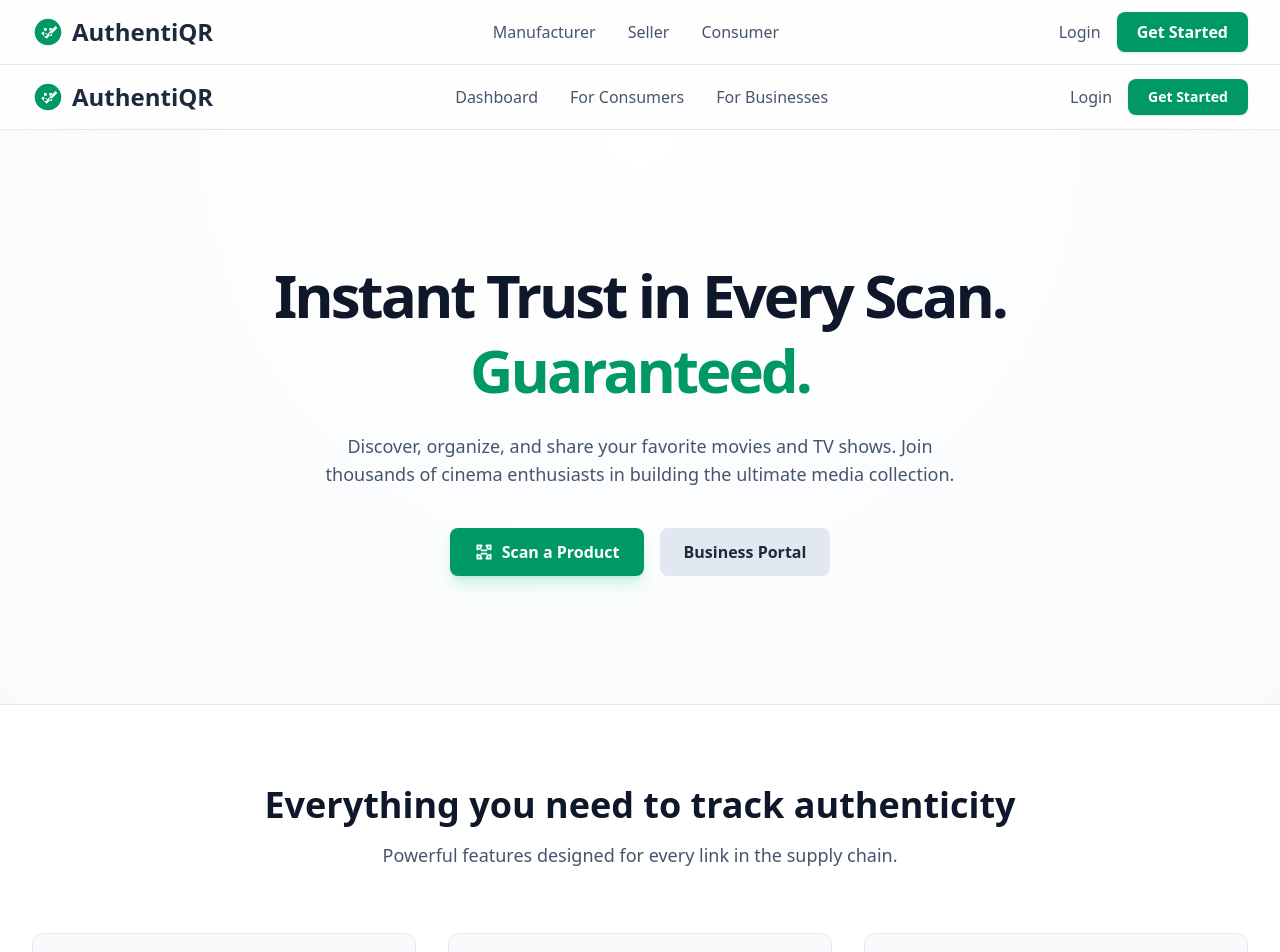
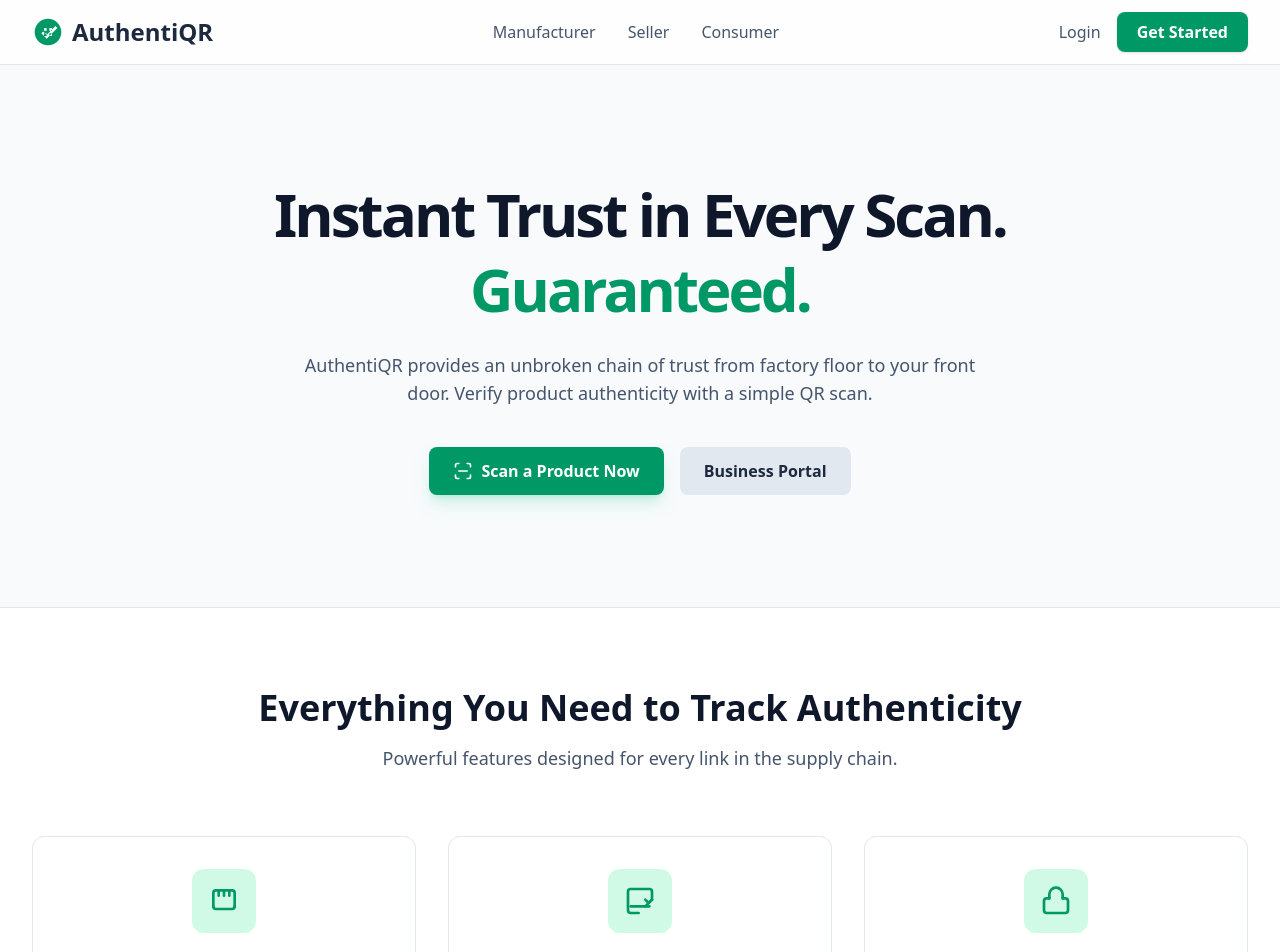
Before and after one commit to avanishshaw/Product-Identification, a React (Vite) app in the folder frontend/: page / in a window 1280 px wide. Shown: the top 952 px of the page. Built offline with nearby package versions, Linux system fonts and the light colour scheme.

Commit message:
Adressed the nav bar issue

```diff
--- a/frontend/src/pages/HomePage.jsx
+++ b/frontend/src/pages/HomePage.jsx
@@ -1,139 +1,65 @@
 import React from 'react';
+import { Link } from 'react-router-dom';
 
-// --- SVG Icons (for demonstration in a single file) ---
+// --- SVG Icons ---
+const ScanIcon = () => ( <svg xmlns="http://www.w3.org/2000/svg" width="24" height="24" viewBox="0 0 24 24" fill="none" stroke="currentColor" strokeWidth="2" strokeLinecap="round" strokeLinejoin="round" className="h-5 w-5"><path d="M3 7V5a2 2 0 0 1 2-2h2" /><path d="M17 3h2a2 2 0 0 1 2 2v2" /><path d="M21 17v2a2 2 0 0 1-2 2h-2" /><path d="M7 21H5a2 2 0 0 1-2-2v-2" /><path d="M7 12h10"/></svg> );
+const ManufacturerIcon = () => ( <svg xmlns="http://www.w3.org/2000/svg" width="24" height="24" viewBox="0 0 24 24" fill="none" stroke="currentColor" strokeWidth="2" strokeLinecap="round" strokeLinejoin="round" className="h-8 w-8 text-emerald-600"><path d="M20 16V6a2 2 0 0 0-2-2H6a2 2 0 0 0-2 2v10" /><path d="M20 16a2 2 0 0 1-2 2H6a2 2 0 0 1-2-2" /><path d="M16 4v4" /><path d="M8 4v4" /><path d="M12 4v4" /></svg> );
+const SellerIcon = () => ( <svg xmlns="http://www.w3.org/2000/svg" width="24" height="24" viewBox="0 0 24 24" fill="none" stroke="currentColor" strokeWidth="2" strokeLinecap="round" strokeLinejoin="round" className="h-8 w-8 text-emerald-600"><path d="M21 11V5a2 2 0 0 0-2-2H5a2 2 0 0 0-2 2v14a2 2 0 0 0 2 2h6" /><path d="M5 16h14" /><path d="M16 11l2.5 2.5L21 11" /><path d="m16 16 5-5" /></svg> );
+const ConsumerIcon = () => ( <svg xmlns="http://www.w3.org/2000/svg" width="24" height="24" viewBox="0 0 24 24" fill="none" stroke="currentColor" strokeWidth="2" strokeLinecap="round" strokeLinejoin="round" className="h-8 w-8 text-emerald-600"><path d="M7 10V7a5 5 0 0 1 10 0v3" /><path d="M17 10h2a2 2 0 0 1 2 2v7a2 2 0 0 1-2 2H5a2 2 0 0 1-2-2v-7a2 2 0 0 1 2-2h2" /></svg> );
 
-const LogoIcon = () => (
-    <svg className="h-8 w-8 text-emerald-600" xmlns="http://www.w3.org/2000/svg" viewBox="0 0 24 24" fill="currentColor">
-        <path d="M12 2C6.48 2 2 6.48 2 12s4.48 10 10 10 10-4.48 10-10S17.52 2 12 2zm-1 15l-4-4 1.41-1.41L11 14.17l6.59-6.59L19 9l-8 8zM9 9h2v2H9zm4 0h2v2h-2zm-4 4h2v2H9zm4 0h2v2h-2z" />
-    </svg>
-);
 
-const ScanIcon = () => (
-    <svg xmlns="http://www.w3.org/2000/svg" width="24" height="24" viewBox="0 0 24 24" fill="none" stroke="currentColor" strokeWidth="2" strokeLinecap="round" strokeLinejoin="round" className="h-5 w-5">
-        <path d="M4 4h4v4H4z" /><path d="M16 4h4v4h-4z" /><path d="M4 16h4v4H4z" /><path d="M16 16h4v4h-4z" /><path d="M9 4v1" /><path d="M15 4v1" /><path d="M9 20v-1" /><path d="M15 20v-1" /><path d="M4 9h1" /><path d="M4 15h1" /><path d="M20 9h-1" /><path d="M20 15h-1" /><path d="M9 10h6" /><path d="M9 14h6" />
-    </svg>
-);
-
-const ManufacturerIcon = () => (
-    <svg xmlns="http://www.w3.org/2000/svg" width="24" height="24" viewBox="0 0 24 24" fill="none" stroke="currentColor" strokeWidth="2" strokeLinecap="round" strokeLinejoin="round" className="h-6 w-6"><path d="M20 16V6a2 2 0 0 0-2-2H6a2 2 0 0 0-2 2v10" /><path d="M20 16a2 2 0 0 1-2 2H6a2 2 0 0 1-2-2" /><path d="M16 4v4" /><path d="M8 4v4" /><path d="M12 4v4" /></svg>
-);
-
-const SellerIcon = () => (
-    <svg xmlns="http://www.w3.org/2000/svg" width="24" height="24" viewBox="0 0 24 24" fill="none" stroke="currentColor" strokeWidth="2" strokeLinecap="round" strokeLinejoin="round" className="h-6 w-6"><path d="M21 11V5a2 2 0 0 0-2-2H5a2 2 0 0 0-2 2v14a2 2 0 0 0 2 2h6" /><path d="M5 16h14" /><path d="M16 11l2.5 2.5L21 11" /><path d="m16 16 5-5" /></svg>
-);
-
-const ConsumerIcon = () => (
-    <svg xmlns="http://www.w3.org/2000/svg" width="24" height="24" viewBox="0 0 24 24" fill="none" stroke="currentColor" strokeWidth="2" strokeLinecap="round" strokeLinejoin="round" className="h-6 w-6"><path d="M7 10V7a5 5 0 0 1 10 0v3" /><path d="M17 10h2a2 2 0 0 1 2 2v7a2 2 0 0 1-2 2H5a2 2 0 0 1-2-2v-7a2 2 0 0 1 2-2h2" /></svg>
-);
-
-// --- Individual Section Components ---
-
-const Header = () => (
-    <header className="bg-white/80 backdrop-blur-md sticky top-0 z-50 border-b border-slate-200">
-        <nav className="container mx-auto px-4 lg:px-8">
-            <div className="flex items-center justify-between h-16">
-                <a href="#" className="flex items-center space-x-2">
-                    <LogoIcon />
-                    <span className="text-2xl font-bold text-slate-800">AuthentiQR</span>
-                </a>
-                <div className="hidden md:flex items-center space-x-8">
-                    <a href="#" className="text-slate-600 hover:text-emerald-600 font-medium">Dashboard</a>
-                    <a href="#" className="text-slate-600 hover:text-emerald-600 font-medium">For Consumers</a>
-                    <a href="#" className="text-slate-600 hover:text-emerald-600 font-medium">For Businesses</a>
-                </div>
-                <div className="flex items-center space-x-4">
-                    <a href="#" className="hidden md:block text-slate-600 hover:text-emerald-600 font-medium">Login</a>
-                    <a href="#" className="bg-emerald-600 hover:bg-emerald-700 text-white px-5 py-2 rounded-lg font-semibold text-sm shadow-sm transition-colors">Get Started</a>
-                </div>
-            </div>
-        </nav>
-    </header>
-);
-
-const HeroSection = () => (
-    <section className="py-20 md:py-32 text-center hero-gradient">
+const HomePage = () => {
+    return (
+        <div>
+            {/* Hero Section */}
+            <section className="text-center py-20 md:py-28">
                 <h1 className="text-4xl md:text-6xl font-extrabold text-slate-900 leading-tight tracking-tighter">
                     Instant Trust in Every Scan.
                     <span className="block text-emerald-600">Guaranteed.</span>
                 </h1>
                 <p className="mt-6 max-w-2xl mx-auto text-lg text-slate-600">
-            Discover, organize, and share your favorite movies and TV shows. Join thousands of cinema enthusiasts in building the ultimate media collection.
+                    AuthentiQR provides an unbroken chain of trust from factory floor to your front door. Verify product authenticity with a simple QR scan.
                 </p>
                 <div className="mt-10 flex justify-center items-center gap-x-4">
-            <a href="#" className="btn-primary shadow-lg shadow-emerald-500/20 px-6 py-3 rounded-lg font-semibold flex items-center space-x-2">
+                    <Link to="/consumer/verify" className="btn-primary shadow-lg shadow-emerald-500/20 px-6 py-3 rounded-lg font-semibold">
                         <ScanIcon />
-                <span>Scan a Product</span>
-            </a>
-            <a href="#" className="btn-secondary px-6 py-3 rounded-lg font-semibold">
+                        <span>Scan a Product Now</span>
+                    </Link>
+                    <Link to="/manufacturer" className="btn-secondary px-6 py-3 rounded-lg font-semibold">
                         Business Portal
-            </a>
+                    </Link>
                 </div>
             </section>
-);
 
-const FeaturesSection = () => (
-    <section className="py-20 bg-white border-t border-slate-200">
+            {/* Features Section */}
+            <section className="py-20 bg-white border-y border-slate-200">
                 <div className="container mx-auto px-4 lg:px-8">
                     <div className="text-center">
-                <h2 className="text-3xl md:text-4xl font-extrabold text-slate-900">Everything you need to track authenticity</h2>
+                        <h2 className="text-3xl md:text-4xl font-extrabold text-slate-900">Everything You Need to Track Authenticity</h2>
                         <p className="mt-4 max-w-2xl mx-auto text-lg text-slate-600">
                             Powerful features designed for every link in the supply chain.
                         </p>
                     </div>
                     <div className="mt-16 grid md:grid-cols-3 gap-8">
-                <div className="feature-card bg-slate-50 rounded-xl p-8 border border-slate-200">
-                    <div className="inline-block bg-emerald-100 text-emerald-600 p-3 rounded-xl">
-                        <ManufacturerIcon />
-                    </div>
+                        <div className="feature-card text-center">
+                            <div className="inline-block bg-emerald-100 p-4 rounded-xl"> <ManufacturerIcon /> </div>
                             <h3 className="mt-4 text-xl font-bold text-slate-900">For Manufacturers</h3>
                             <p className="mt-2 text-slate-600">Generate unique, secure QR codes for each product at the source and start its verifiable journey.</p>
                         </div>
-                <div className="feature-card bg-slate-50 rounded-xl p-8 border border-slate-200">
-                    <div className="inline-block bg-emerald-100 text-emerald-600 p-3 rounded-xl">
-                        <SellerIcon />
-                    </div>
+                        <div className="feature-card text-center">
+                            <div className="inline-block bg-emerald-100 p-4 rounded-xl"> <SellerIcon /> </div>
                             <h3 className="mt-4 text-xl font-bold text-slate-900">For Sellers</h3>
                             <p className="mt-2 text-slate-600">Receive and transfer product ownership with a simple scan, maintaining a clear chain of custody.</p>
                         </div>
-                <div className="feature-card bg-slate-50 rounded-xl p-8 border border-slate-200">
-                    <div className="inline-block bg-emerald-100 text-emerald-600 p-3 rounded-xl">
-                        <ConsumerIcon />
-                    </div>
+                        <div className="feature-card text-center">
+                            <div className="inline-block bg-emerald-100 p-4 rounded-xl"> <ConsumerIcon /> </div>
                             <h3 className="mt-4 text-xl font-bold text-slate-900">For Consumers</h3>
                             <p className="mt-2 text-slate-600">Scan any code to instantly verify a product's origin and confirm you're buying the real deal.</p>
                         </div>
                     </div>
                 </div>
             </section>
-);
-
-
-// --- MAIN HOME PAGE COMPONENT ---
-
-const HomePage = () => {
-    return (
-        <>
-            <style>{`
-                .hero-gradient {
-                    background: radial-gradient(circle at 50% 0%, white 0%, #f8fafc 100%);
-                }
-                .feature-card {
-                    transition: transform 0.3s ease, box-shadow 0.3s ease;
-                }
-                .feature-card:hover {
-                    transform: translateY(-5px);
-                    box-shadow: 0 10px 15px -3px rgba(0, 0, 0, 0.07), 0 4px 6px -2px rgba(0, 0, 0, 0.05);
-                }
-            `}</style>
-
-            {/* NOTE: Normally, these components would be in their own files.
-                They are combined here for easy review as requested.
-            */}
-
-            <Header />
-            <HeroSection />
-            <FeaturesSection />
-        </>
+        </div>
     );
 };
 
```
Lines whose indentation alone changed are shown as unchanged.
